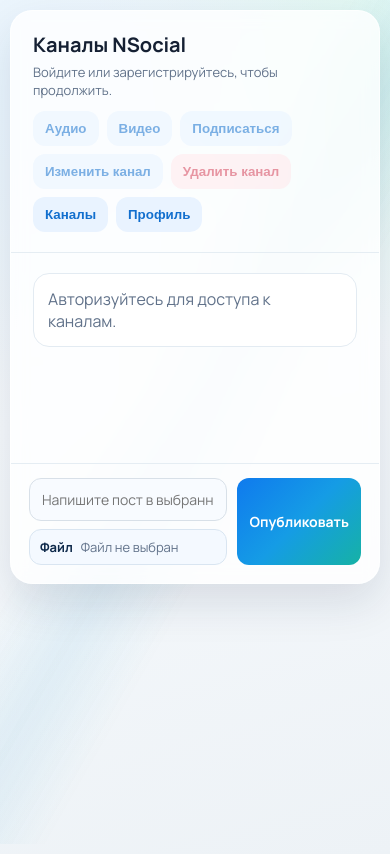
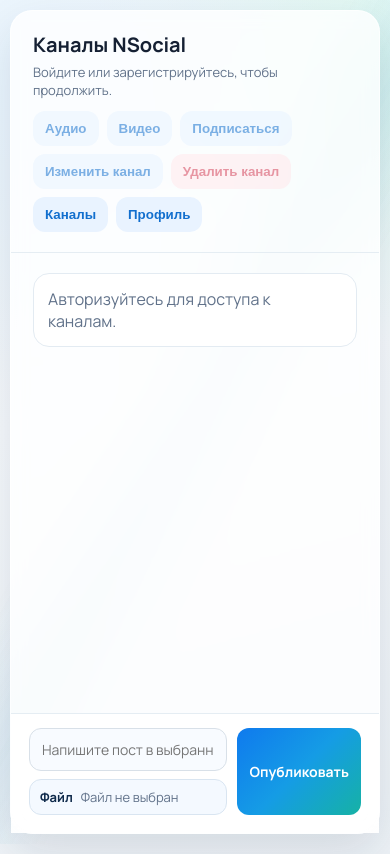
Before and after one commit to Noversky/NSocial, a Flask app: page / in a window 390 px wide. Run offline with Flask 3, Linux system fonts and the light colour scheme.

Commit message:
update11

```diff
--- a/static/app.js
+++ b/static/app.js
@@ -42,6 +42,7 @@ const audioCallBtn = document.getElementById("audioCallBtn");
 const videoCallBtn = document.getElementById("videoCallBtn");
 const mobileChannelsBtn = document.getElementById("mobileChannelsBtn");
 const mobileProfileBtn = document.getElementById("mobileProfileBtn");
+const mobileMessagesBtn = document.getElementById("mobileMessagesBtn");
 
 const createChannelForm = document.getElementById("createChannelForm");
 const channelNameInput = document.getElementById("channelNameInput");
@@ -1419,6 +1420,7 @@ callEndBtn.addEventListener("click", async () => {
 
 mobileChannelsBtn.addEventListener("click", () => toggleMobilePanel("sidebar"));
 mobileProfileBtn.addEventListener("click", () => toggleMobilePanel("right"));
+mobileMessagesBtn?.addEventListener("click", () => toggleMobilePanel("none"));
 profileChannelsBtn.addEventListener("click", () => toggleMobilePanel("sidebar"));
 
 channelSettingsCancelBtn.addEventListener("click", closeChannelSettings);
@@ -1510,6 +1512,29 @@ document.addEventListener("visibilitychange", () => {
 });
 
 searchInput.addEventListener("input", renderChannels);
+
+function syncViewportHeight() {
+  const viewportHeight = window.visualViewport?.height || window.innerHeight;
+  document.documentElement.style.setProperty("--viewport-h", `${Math.round(viewportHeight)}px`);
+}
+
+function setupTabletKeyboardFix() {
+  syncViewportHeight();
+  window.addEventListener("resize", syncViewportHeight);
+  window.addEventListener("orientationchange", syncViewportHeight);
+  if (window.visualViewport) {
+    window.visualViewport.addEventListener("resize", syncViewportHeight);
+    window.visualViewport.addEventListener("scroll", syncViewportHeight);
+  }
+
+  const keepComposerVisible = () => {
+    setTimeout(() => {
+      composer?.scrollIntoView({ block: "end", inline: "nearest" });
+    }, 120);
+  };
+  composerInput?.addEventListener("focus", keepComposerVisible);
+  composerFile?.addEventListener("focus", keepComposerVisible);
+}
 
 function render() {
   renderAuth();
@@ -1520,6 +1545,7 @@ function render() {
 
 async function init() {
   try {
+    setupTabletKeyboardFix();
     await loadState();
     render();
     syncRealtimeConnection();
--- a/static/styles.css
+++ b/static/styles.css
@@ -8,6 +8,7 @@
   --accent-2: #16b2a5;
   --danger: #d63f57;
   --shadow: 0 18px 45px rgba(17, 36, 64, 0.12);
+  --viewport-h: 100vh;
 }
 
 * {
@@ -16,7 +17,7 @@
 
 body {
   margin: 0;
-  min-height: 100vh;
+  min-height: var(--viewport-h);
   font-family: "Manrope", sans-serif;
   color: var(--text-main);
   background: radial-gradient(circle at 8% 10%, #eaf6ff 0%, transparent 36%),
@@ -62,7 +63,7 @@ body {
 .main-area {
   display: grid;
   grid-template-rows: auto 1fr auto;
-  min-height: calc(100vh - 48px);
+  min-height: calc(var(--viewport-h) - 48px);
 }
 
 .brand {
@@ -269,6 +270,12 @@ button:disabled {
 
 .mobile-only {
   display: none;
+}
+
+.mobile-sidebar-btn {
+  width: 100%;
+  margin-bottom: 10px;
+  justify-content: center;
 }
 
 .feed {
@@ -798,7 +805,21 @@ button:disabled {
   }
 
   .main-area {
-    min-height: 68vh;
+    min-height: calc(var(--viewport-h) - 20px);
+    grid-template-rows: auto minmax(0, 1fr) auto;
+  }
+
+  .feed {
+    padding-bottom: calc(104px + env(safe-area-inset-bottom, 0px));
+  }
+
+  .composer {
+    position: sticky;
+    bottom: 0;
+    z-index: 3;
+    background: #ffffffef;
+    backdrop-filter: blur(8px);
+    padding-bottom: calc(18px + env(safe-area-inset-bottom, 0px));
   }
 
   .topbar {
--- a/templates/index.html
+++ b/templates/index.html
@@ -20,6 +20,7 @@
           <p>social platform</p>
         </div>
       </div>
+      <button type="button" id="mobileMessagesBtn" class="ghost-btn mobile-only mobile-sidebar-btn">Сообщения</button>
 
       <form class="create-channel" id="createChannelForm">
         <input id="channelNameInput" type="text" maxlength="60" placeholder="Название канала" required />
```
